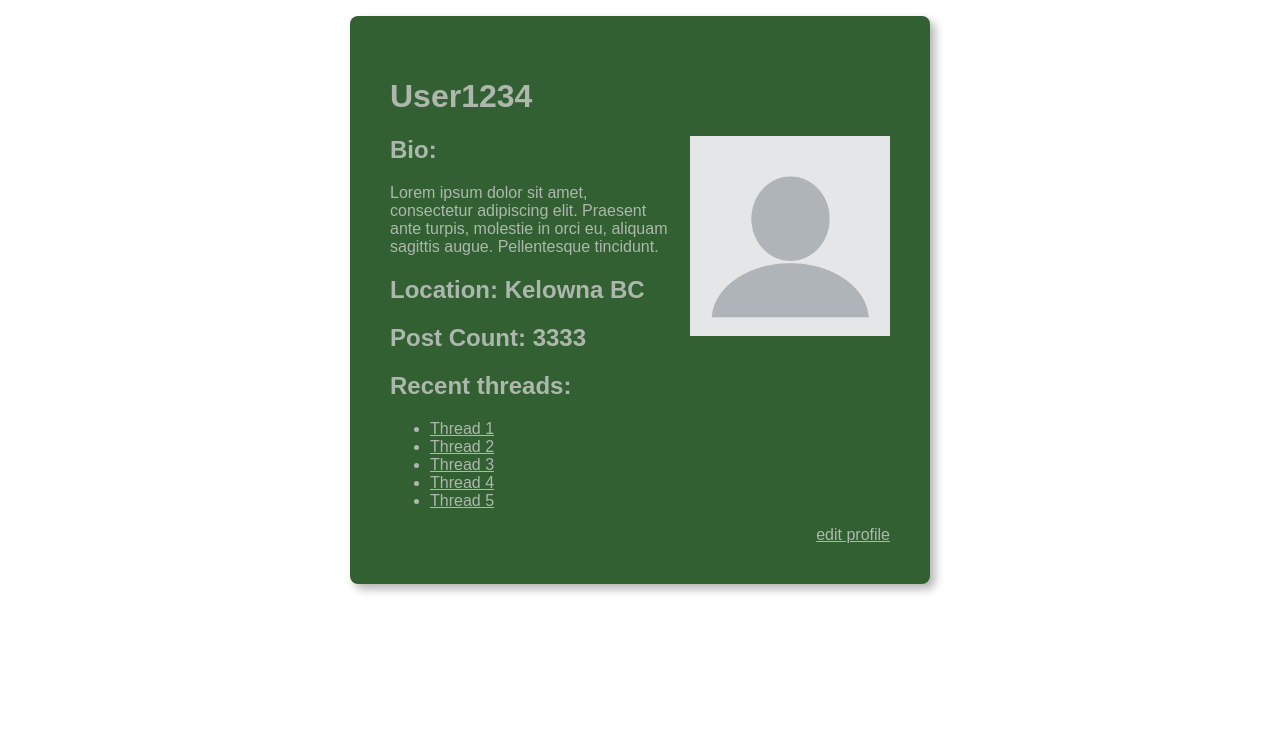
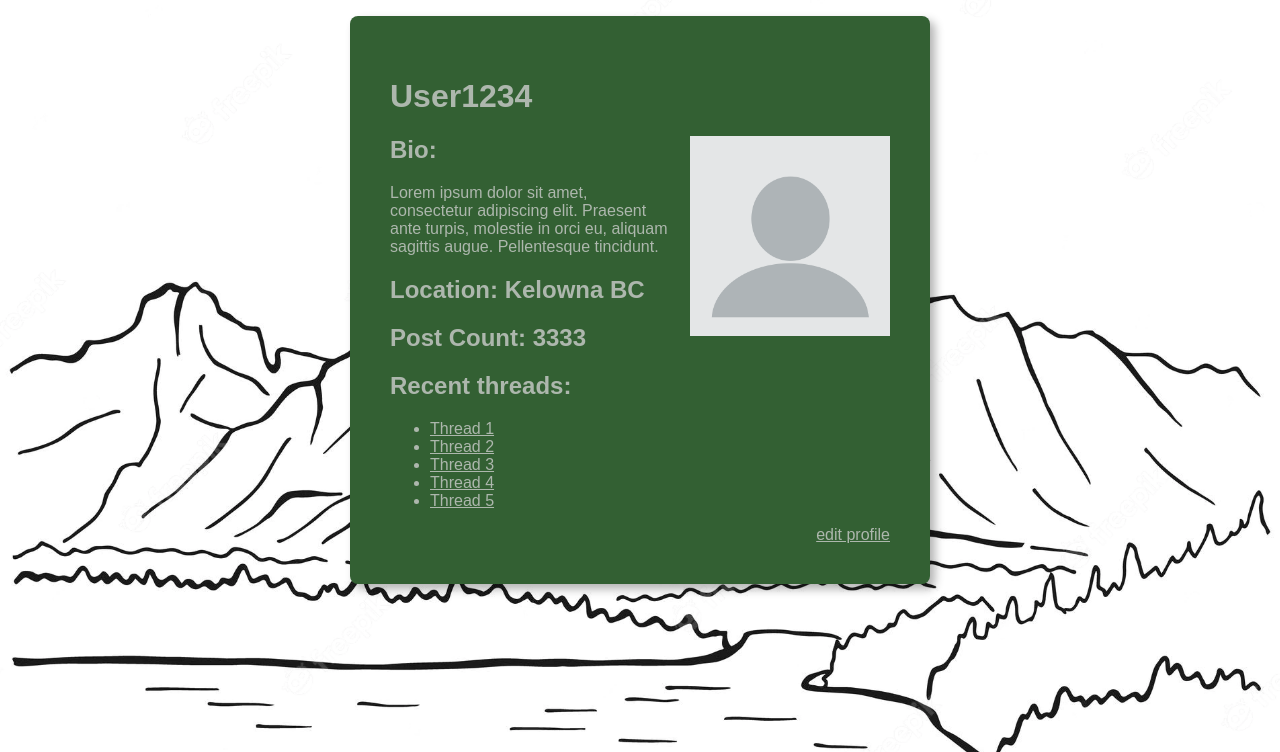
Before and after one commit to COSC360/project-stu-mcg, a PHP site: page /profile.html in a window 1280 px wide. Shown: the part 48-800 px from the top of the page. Run offline with PHP 8.4, Linux system fonts and the light colour scheme.

Commit message:
fixed mountain background image

```diff
--- a/frontend/css/all.css
+++ b/frontend/css/all.css
@@ -1,4 +1,8 @@
 body {
+    background-image: url("../img/mountains.png");
+    background-position: center top;
+    background-size: 105%;
+    background-repeat: no-repeat;
     font-family: 'Montserrat', sans-serif;
     color: #ADB7AD;
 }
--- a/frontend/css/form.css
+++ b/frontend/css/form.css
@@ -1,9 +1,3 @@
-body {
-    background-image: url("../img/mountains.avif");
-    background-position: center top;
-    background-size: 105%;
-    background-repeat: no-repeat;
-}
 main {
     display: flex;
     align-items: center;
--- a/frontend/profile.html
+++ b/frontend/profile.html
@@ -4,7 +4,6 @@
         <head>
             <link rel="stylesheet" href="css/all.css">
             <link rel="stylesheet" href="css/profile.css">
-            <script src="scripts/signup-validation.js"></script>
         </head>
         <header>
             <!--Php to insert header on all pages-->
```
Also changed, not shown: frontend/img/mountains.avif (deleted), frontend/img/mountains.png (added), 1 other file.
